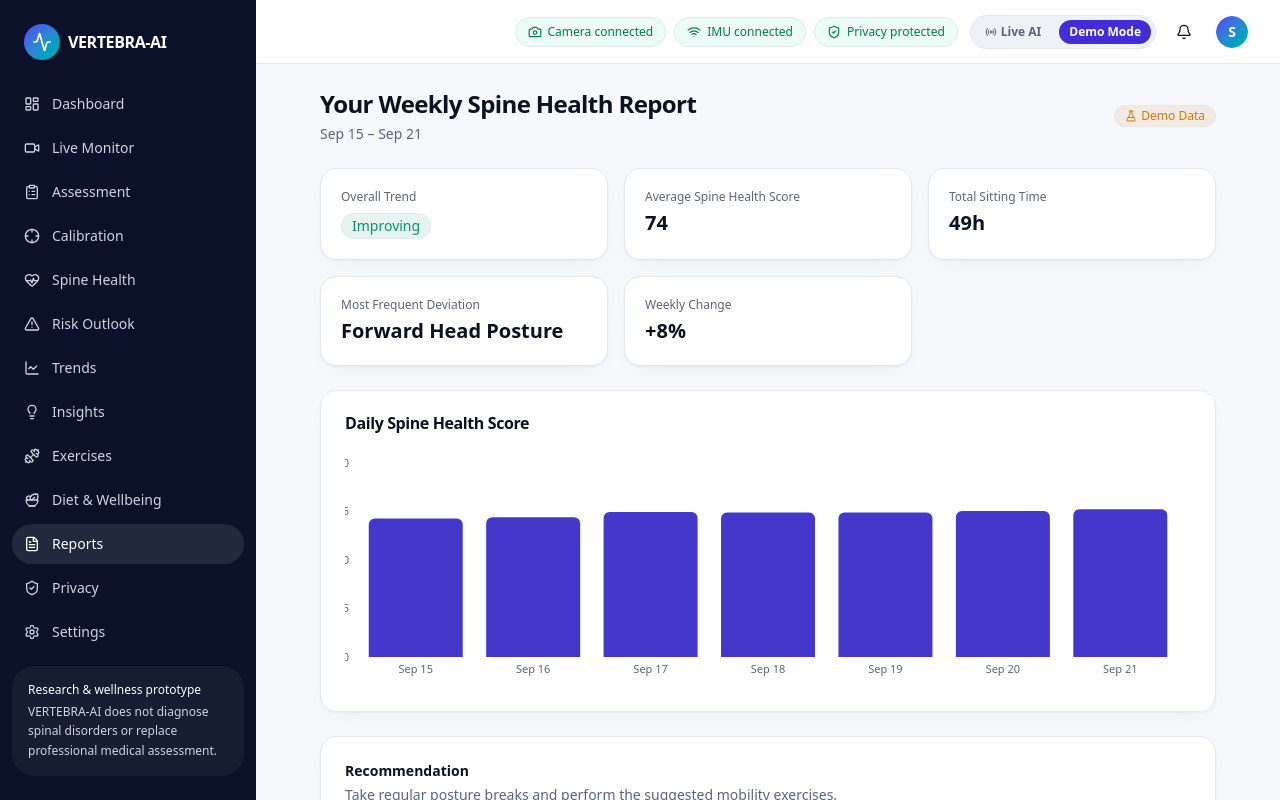
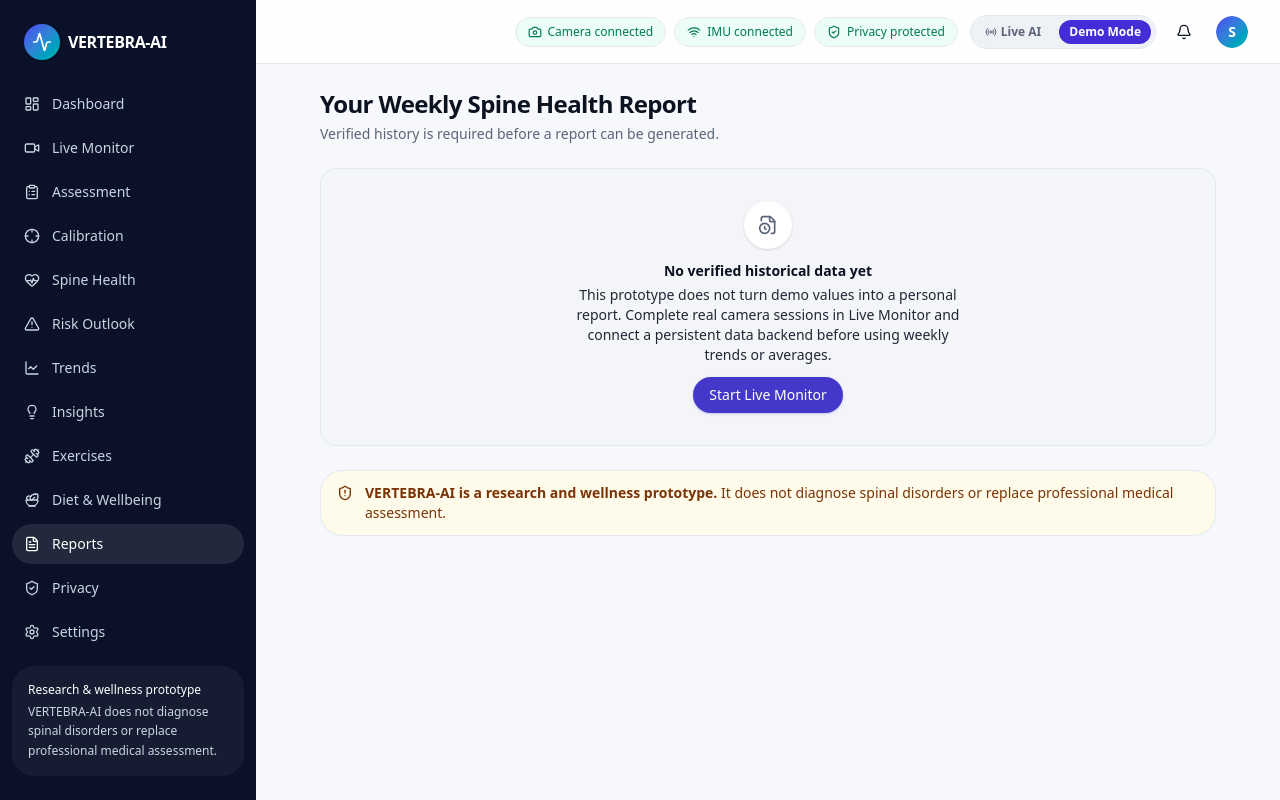
Before and after one commit to itsshristijha/vertebra-ai, a Next.js app: page /reports in a window 1280 px wide. Shown: the top 800 px of the page. Built offline with nearby package versions, Linux system fonts and the light colour scheme.

Commit message:
Stop presenting demo data as live measurements

```diff
--- a/src/components/reports/WeeklyReportView.tsx
+++ b/src/components/reports/WeeklyReportView.tsx
@@ -32,6 +32,24 @@ export function WeeklyReportView({ report }: { report: WeeklyReport }) {
             </Button>
           }
         />
+      </div>
+    );
+  }
+
+  if (report.isDemoData) {
+    return (
+      <div className="mx-auto max-w-4xl space-y-6">
+        <div>
+          <h1 className="text-2xl font-semibold tracking-tight text-foreground">Your Weekly Spine Health Report</h1>
+          <p className="mt-1 text-sm text-muted-foreground">Verified history is required before a report can be generated.</p>
+        </div>
+        <StateBanner
+          icon={FileClock}
+          title="No verified historical data yet"
+          description="This prototype does not turn demo values into a personal report. Complete real camera sessions in Live Monitor and connect a persistent data backend before using weekly trends or averages."
+          action={<Button asChild size="sm"><Link href="/live-monitor">Start Live Monitor</Link></Button>}
+        />
+        <RiskDisclaimer />
       </div>
     );
   }
--- a/src/components/spine-health/DynamicScore.tsx
+++ b/src/components/spine-health/DynamicScore.tsx
@@ -1,16 +1,11 @@
 "use client";
 
-import { useEffect, useState } from "react";
-import { CircularScore } from "@/components/charts/CircularScore";
-import { getDemoSpineHealthScoreAt } from "@/lib/demo/data";
+import Link from "next/link";
+import { ArrowRight, Radio } from "lucide-react";
+import { Button } from "@/components/ui/button";
 
 export function DynamicScore({ initialScore, size = 188 }: { initialScore: number; size?: number }) {
-  const [score, setScore] = useState(initialScore);
-
-  useEffect(() => {
-    const interval = setInterval(() => setScore(getDemoSpineHealthScoreAt()), 2000);
-    return () => clearInterval(interval);
-  }, []);
-
-  return <CircularScore value={score} label="out of 100" size={size} />;
+  void initialScore;
+  void size;
+  return <div className="flex max-w-xs flex-col items-center gap-3 rounded-2xl border border-dashed border-amber-200 bg-amber-50/70 p-6 text-center"><Radio className="h-8 w-8 text-amber-600" /><p className="text-sm font-semibold text-amber-950">No verified live score yet</p><p className="text-xs leading-5 text-amber-900/75">Start Live Monitor to calculate posture from your camera. Demo values are not presented as real measurements.</p><Button size="sm" asChild><Link href="/live-monitor">Start Live Monitor <ArrowRight className="h-4 w-4" /></Link></Button></div>;
 }
--- a/src/lib/demo/data.ts
+++ b/src/lib/demo/data.ts
@@ -129,12 +129,6 @@ export function getSpineHealthScore(): SpineHealthScore {
     ],
     isDemoData: true,
   };
-}
-
-export function getDemoSpineHealthScoreAt(timestamp = Date.now()): number {
-  const baseline = getSpineHealthScore();
-  const rhythm = Math.sin(timestamp / 18000) * 3.5 + Math.sin(timestamp / 43000) * 2;
-  return Math.round(Math.max(0, Math.min(100, baseline.score + rhythm)));
 }
 
 export function getDashboardSummary() {
```
